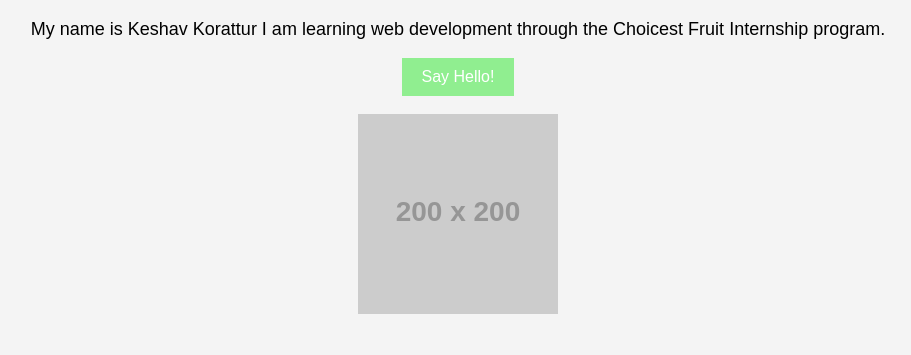
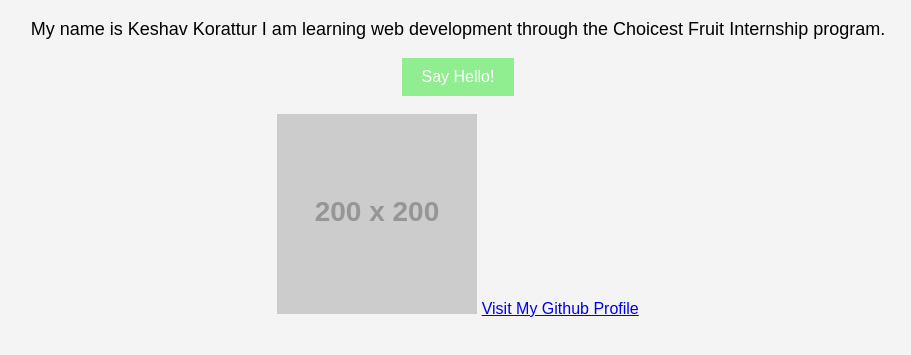
Before and after one commit to kk2ktr2011-cloud/My-Portfolio, a plain HTML site: page index.html in a window 1280 px wide. Shown: the part 109-464 px from the top of the page, without its empty margins (182-1093 px from the left). Drawn offline with Linux system fonts and the light colour scheme; placeholder pictures from the web are drawn by us.

Commit message:
Added Link To Github Profile

```diff
--- a/index.html
+++ b/index.html
@@ -27,4 +27,8 @@
   <img
   src="https://via.placeholder.com/200"
   alt="My Image">
+
+  <a href = "https://github.com/kk2ktr2011-cloud">
+    Visit My Github Profile
+  </a>
 </html>
```
